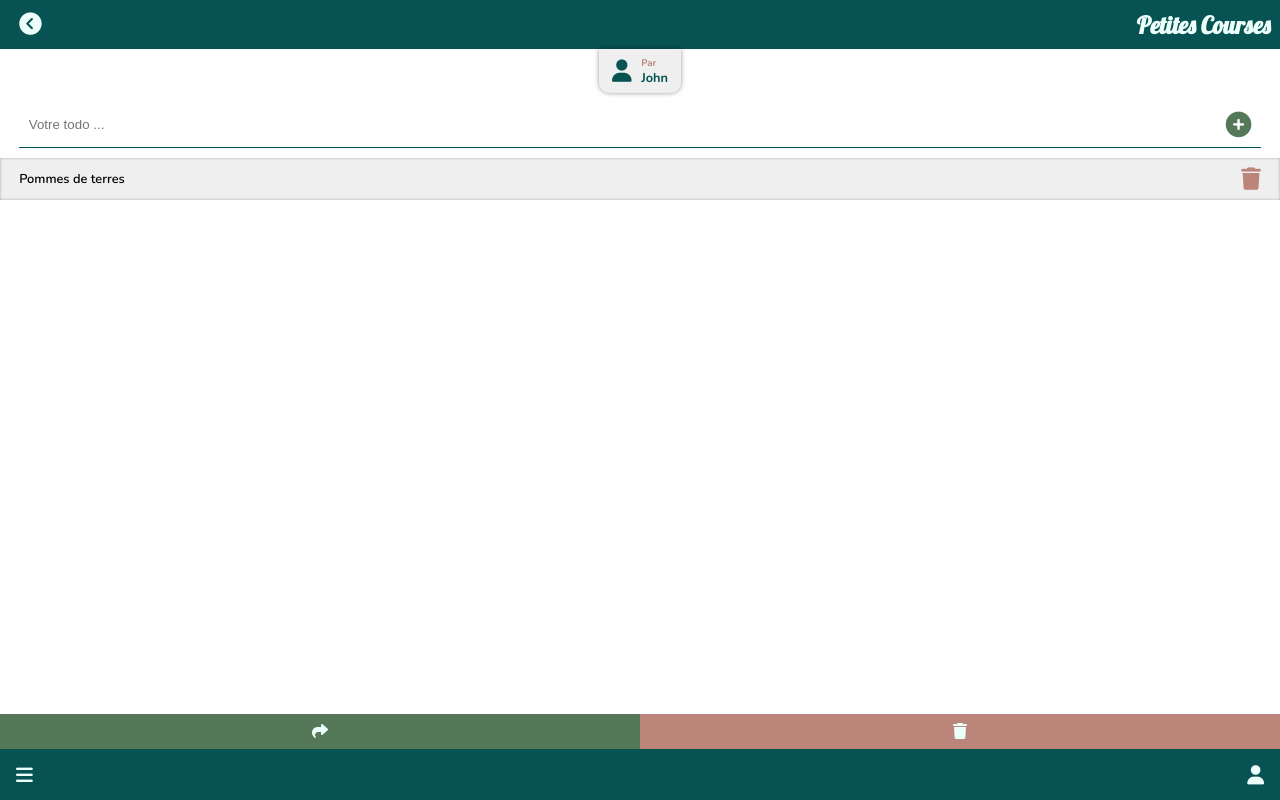
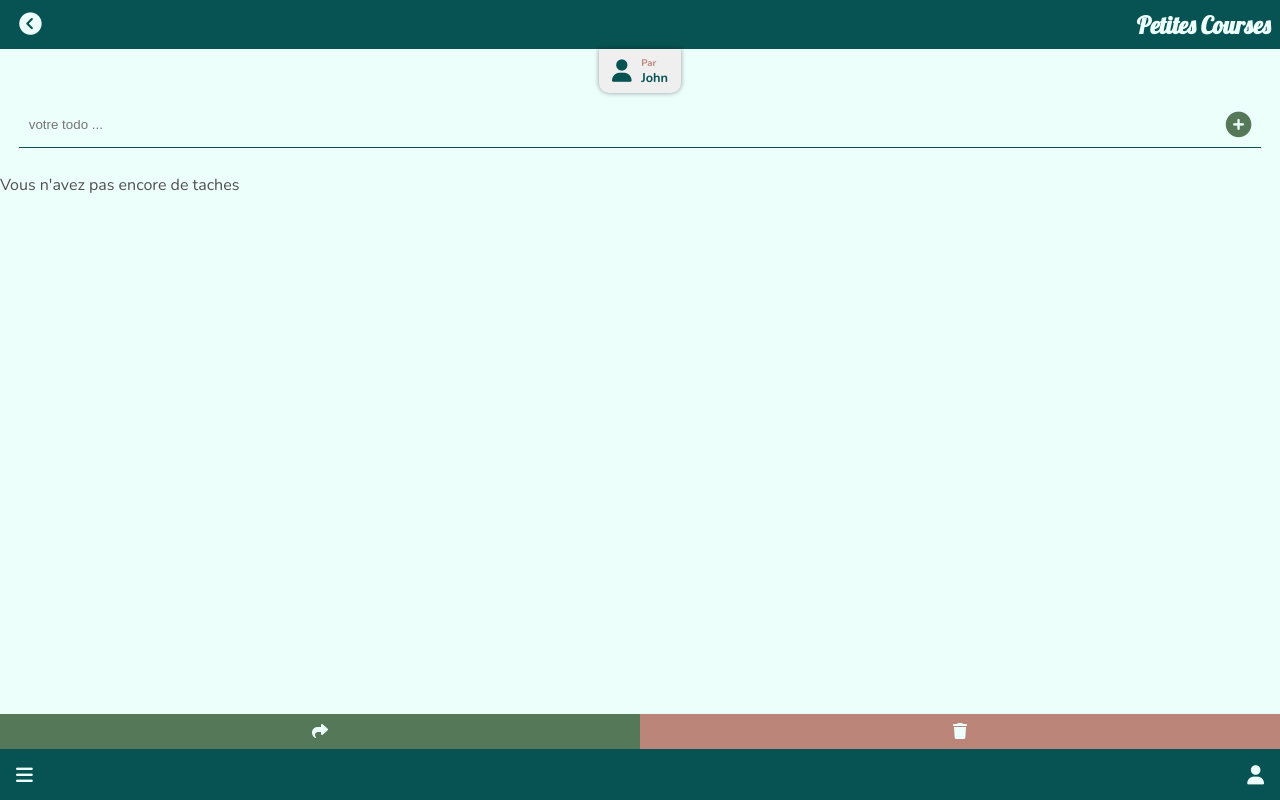
Before and after one commit to jojondass/todo-app-react, a React (Create React App) app: page / in a window 1280 px wide. Built offline with nearby package versions, Linux system fonts and the light colour scheme.

Commit message:
removeTodo

```diff
--- a/package.json
+++ b/package.json
@@ -16,6 +16,7 @@
     "react-scripts": "5.0.1",
     "styled-components": "^5.3.5",
     "typescript": "^4.6.4",
+    "uniqid": "^5.4.0",
     "web-vitals": "^2.1.4"
   },
   "scripts": {
@@ -41,5 +42,8 @@
       "last 1 firefox version",
       "last 1 safari version"
     ]
+  },
+  "devDependencies": {
+    "@types/uniqid": "^5.3.2"
   }
 }
--- a/src/shared/ui.tsx
+++ b/src/shared/ui.tsx
@@ -7,10 +7,9 @@ import styled, { createGlobalStyle } from 'styled-components'
  * en dessous
  */
 
-//=====
-//Thème
-//=====
-
+// ============================================
+// Théme : Contient le thème (couleurs etc ...)
+// ============================================
 export const theme = {
   colors: {
     coldWhite: '#EDFFFB',
@@ -23,23 +22,26 @@ export const theme = {
   },
 }
 
-//========================================================
-// Style Global : Style des balises HTML nue (sans classe)
-//========================================================
+//=========================================================
+// Style Globale : Style des balises HTML nue (sans classe)
+//=========================================================
+
 export const GlobalStyle = createGlobalStyle`
   body, html {
     margin: 0;
     padding: 0;
     font-family: 'Nunito', sans-serif;
+    background-color: ${theme.colors.coldWhite};
+    color: ${theme.colors.softBlack};
   }
-
   h1 {
     font-family: 'Lobster', sans-serif;
   }
 `
-//============
-//Les gabarits
-//============
+
+// ============
+// Les gabarits
+// ============
 
 export const AppContainer = styled.main`
   display: flex;
@@ -154,12 +156,20 @@ export const TodoListContainer = styled.section`
   flex-direction: column;
 `
 
-export const Todo = styled.div`
+export type TodoProps = {
+  done?: boolean
+}
+
+export const Todo = styled.div<TodoProps>`
   display: flex;
   padding: 0.6rem 1.2rem;
-  background-color: ${theme.colors.white};
+  background-color: ${props =>
+    props.done ? theme.colors.validGreen : theme.colors.white};
   box-shadow: 0px 0px 3px rgba(0, 0, 0, 0.3) inset;
   align-items: center;
+  transition: all 0.5s;
+  color: ${props =>
+    props.done ? theme.colors.coldWhite : theme.colors.softBlack};
 `
 
 export const TodoLabel = styled.p`
@@ -224,12 +234,11 @@ export const BottomNavItem = styled.i`
   font-size: 1.2rem;
 `
 
-
-//============
+// ===========
 // POUR LE FUN
-//============
+// ===========
 
 export const MyParagraph = styled.p`
   text-align: center;
-  color: #5e1868;
+  color: #725498;
   `
--- a/src/todo-list/TodoList.tsx
+++ b/src/todo-list/TodoList.tsx
@@ -1,12 +1,152 @@
+import { useState } from 'react'
+import uniqid from 'uniqid'
 import * as UI from '../shared/ui'
 
 /**
- * Ce fichier contient le composant de l'écra
+ * Définie la forme d'un objet Todo
+ */
+export type Todo = {
+  id: string
+  label: string
+  done: boolean
+}
+
+/**
+ * Définie ce qu'est une « task »
+ */
+export type Task = string
+
+/**
+ * Définie ce qu'est une list de « task »
+ */
+export type TaskList = Array<Todo>
+
+/**
+ * Ce fichier contient le composant de l'écran
  * de la liste des todos
+ *
+ * Exercices:
+ *
+ * 1. Afficher le contenu de l'état (state) « taskList »
+ *    dans le JSX du composant en utilisant la méthode « map »
+ *    dans les enfant du composant « UI.TodoListContainer »
+ *
+ *     ° Bonus : Afficher « Il n'y pas encore de taches » si la liste est vide
+ *
+ * 2. Lors du clique (onClick) sur le bouton + (« UI.InputIcon »),
+ *    lancer une fonction "addTaskToList" qui :
+ *    1. Ajoute l'état « task » à l'intérieur de notre tableaux « taskList »
+ *    2. Vider l'état « task » (le rendre égale à une chaine de caractère vide)
+ *
+ * ============================
+ *
+ * Exercice 2 :
+ *
+ * 1. Ajouter un fonction « toggleTodo » qui le lance lors du click (onClick)
+ *    du composant « UI.Todo ».
+ *    Dans cette fonction qui reçoi un Todo, faire en sorte de modifier
+ *    la propriété « done » du todo et mettre à jour la liste (faire
+ *    un « map » sur la « taskList »)
+ *
+ * 2. Ajouter une fonction « removeTodo » qui ce lance lors du click (onClick)
+ *    du composant « UI.TodoIcon » .
+ *    Dans cette fonction qui reçoi un Todo, faire en sorte de supprimer
+ *    le todo et mettre à jour la liste (faire
+ *    un « filter » sur la « taskList »)
  */
 export default function TodoList() {
-    return (
-      <UI.AppContainer>
+  const [task, setTask] = useState<Task>('')
+  const [taskList, setTaskList] = useState<TaskList>([])
+
+  // onTaskChange :: (React.SyntheticEvent) -> void
+  const onTaskChange = (event: React.SyntheticEvent<HTMLInputElement>) => {
+    setTask(event.currentTarget.value)
+  }
+
+  // addTaskToList :: () -> void
+  const addTaskToList = () => {
+    // Si je n'ai pas de tache (si « task » est vide)
+    if (!task) {
+      // On arrète la fonction ici !
+      return
+    }
+
+    // Création d'un objet Todo à rajouter dans
+    // la liste. Cet objet doit contenir la « task »
+    // dans son label
+    const todo: Todo = {
+      id: uniqid(),
+      done: false,
+      label: task,
+    }
+
+    // Création d'une nouvelle liste avec tout les éléments
+    // de la liste dèja existant plus notre todo au tout début
+    // de la liste
+    const newList: TaskList = [todo, ...taskList]
+
+    // On met à jour notre liste, React vas donc ré-afficher nos
+    // composants à l'écran
+    setTaskList(newList)
+  }
+
+  // toggleTodo :: Todo -> React.SyntheticEvent -> Void
+  // onClick :: React.SyntheticEvent -> Void
+  // Optim 1
+  // function toggleTodo(todo: Todo) {
+  //   return function () {
+  //     console.log('click !!!!')
+  //   }
+  // }
+
+  // Optim 2
+  // const toggleTodo = (todo: Todo) => {
+  //   return () => {
+  //     console.log('click !!!!')
+  //   }
+  // }
+
+  // Optim 3
+  const toggleTodo = (todo: Todo) => () => {
+    // On boucle sur toute la liste de todo graçe à un map.
+    // On enregistre la nouvelle liste dans une variables :
+    const newList: TaskList = taskList.map(t => {
+      // Ici t contiendra successivement tout les todos
+      // de ma liste
+
+      // Si l'id du todo sur lequel on boucle est différent
+      // du todo que l'on « toggle »
+      if (t.id === todo.id) {
+        // On retourne le todo tel quel
+        return {
+          ...t,
+          done: !t.done,
+        }
+      } else {
+        return t
+      }
+    })
+
+    // Mise à jour de l'état
+    setTaskList(newList)
+  }
+
+  const removeTodo = (todo: Todo) => (e: React.SyntheticEvent<HTMLElement>) => {
+    e.stopPropagation()
+
+    const newList: TaskList = taskList.filter(t => {
+      if (t.id === todo.id) {
+        return false
+      }
+
+      return true
+    })
+
+    setTaskList(newList)
+  }
+
+  return (
+    <UI.AppContainer>
       <UI.TopNav>
         <UI.TopNavIcon className="fa-solid fa-circle-chevron-left"></UI.TopNavIcon>
         <UI.TopNavTitle>Petites Courses</UI.TopNavTitle>
@@ -24,16 +164,32 @@ export default function TodoList() {
 
       <UI.StretchFlexContainer>
         <UI.InputContainer>
-          <UI.Input placeholder="Votre todo ..." />
-          <UI.InputIcon className="fa-solid fa-circle-plus" />
+          <UI.Input placeholder="votre todo ..." onChange={onTaskChange} />
+          <UI.InputIcon
+            className="fa-solid fa-circle-plus"
+            onClick={addTaskToList}
+          />
         </UI.InputContainer>
       </UI.StretchFlexContainer>
 
       <UI.TodoListContainer>
-        <UI.Todo>
-          <UI.TodoLabel>Pommes de terres</UI.TodoLabel>
-          <UI.TodoIcon className="fa-solid fa-trash"></UI.TodoIcon>
-        </UI.Todo>
+        {taskList.length > 0 ? (
+          taskList.map(todo => (
+            <UI.Todo
+              key={`todo-${todo.id}`}
+              done={todo.done}
+              onClick={toggleTodo(todo)}
+            >
+              <UI.TodoLabel>{todo.label}</UI.TodoLabel>
+              <UI.TodoIcon
+                className="fa-solid fa-trash"
+                onClick={removeTodo(todo)}
+              ></UI.TodoIcon>
+            </UI.Todo>
+          ))
+        ) : (
+          <p>Vous n'avez pas encore de taches</p>
+        )}
       </UI.TodoListContainer>
 
       <UI.BottomNav>
@@ -52,5 +208,5 @@ export default function TodoList() {
         </UI.BottomNavMenu>
       </UI.BottomNav>
     </UI.AppContainer>
-    )
+  )
 }
```
Also changed, not shown: 1 other file (tests, documents, lock files or other folders). Lines whose indentation alone changed are shown as unchanged.
